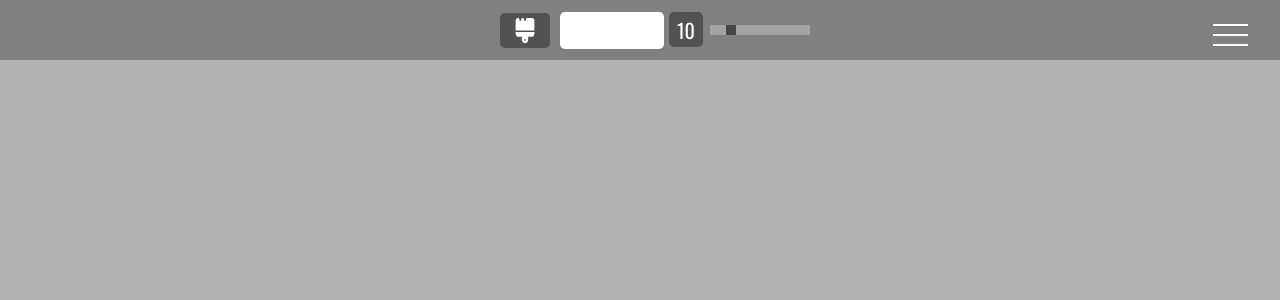
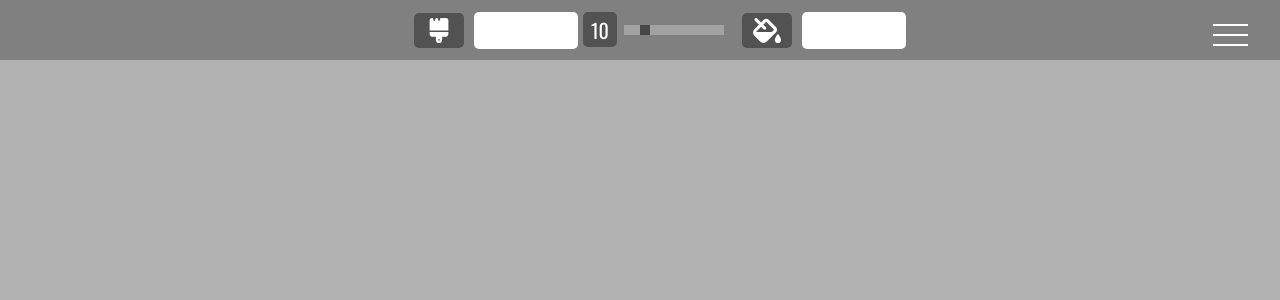
Before and after one commit to PyonAU/my-cv, a Next.js app: page /projects/paint-clone in a window 1280 px wide. Shown: the top 300 px of the page. Built offline with nearby package versions, Linux system fonts and the light colour scheme.

Commit message:
feat: added bucket icons

```diff
--- /dev/null
+++ b/app/projects/paint-clone/paint-clone-components/Bucket.jsx
@@ -0,0 +1,18 @@
+import { FontAwesomeIcon } from '@fortawesome/react-fontawesome';
+import { faFillDrip } from '@fortawesome/free-solid-svg-icons';
+import styles from './Bucket.module.css';
+
+const Bucket = () => {
+  return (
+    <div className={`${styles.bucket} ${styles.tool}`}>
+      <FontAwesomeIcon
+        className={styles.bucketIcon}
+        icon={faFillDrip}
+        title="Background Color"
+      />
+      <input className={styles.labelStyle} />
+    </div>
+  );
+};
+
+export default Bucket;
--- /dev/null
+++ b/app/projects/paint-clone/paint-clone-components/Bucket.module.css
@@ -0,0 +1,38 @@
+.tool {
+  position: relative;
+  top: 3px;
+}
+
+.tool:not(:first-child) {
+  margin-left: 8px;
+}
+
+/* Font Awesome Icons */
+.bucketIcon {
+  font-size: 25px;
+  position: relative;
+  top: 10px;
+  background-color: rgb(82, 82, 82);
+  color: white;
+  padding: 5px;
+  border-radius: 5px;
+  width: 40px;
+  text-align: center;
+  cursor: default;
+}
+
+.bucketIcon:hover {
+  filter: brightness(90%);
+}
+
+.labelStyle {
+  border-radius: 5px;
+  border: none;
+  text-align: center;
+  height: 35px;
+  width: 100px;
+  /* color: white; */
+  cursor: pointer;
+  outline: none;
+  margin-left: 10px;
+}
--- a/app/projects/paint-clone/paint-clone-components/Paint.jsx
+++ b/app/projects/paint-clone/paint-clone-components/Paint.jsx
@@ -1,10 +1,12 @@
 import Brush from './/Brush';
+import Bucket from './Bucket';
 import styles from './Paint.module.css';
 
 const Paint = () => {
   return (
     <div className={styles.topBar}>
       <Brush />
+      <Bucket />
     </div>
   )
 }
```
